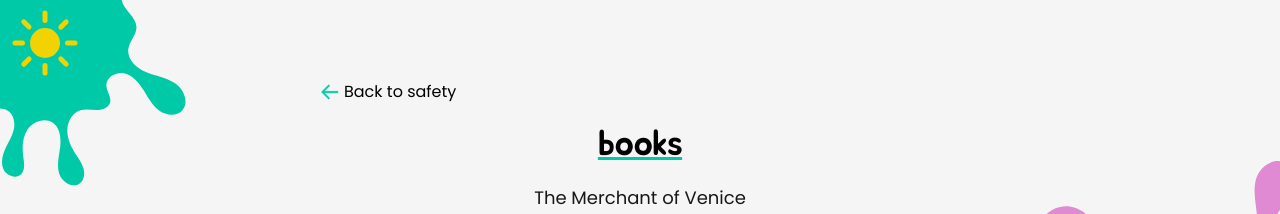
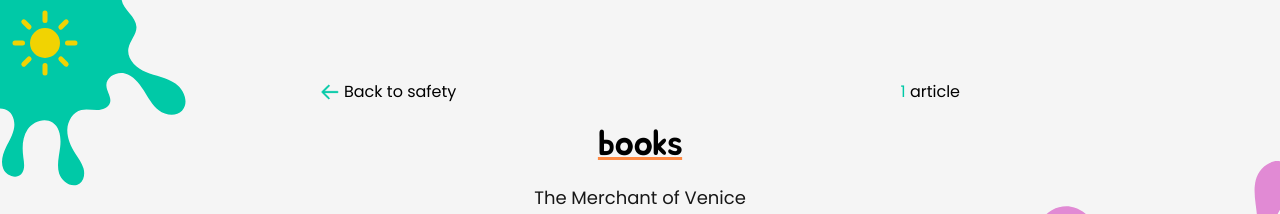
Before and after one commit to alex-cccu/Cradula, a Next.js app: page /articles/books in a window 1280 px wide. Shown: the top 214 px of the page. Built offline with nearby package versions, Linux system fonts and the light colour scheme.

Commit message:
Make readtime visible and redesign article headers (#39)
* Make readtime visible and redesign article headers

* Remove duplicated code and improve getting shuffled colours

* Improve colour picking

```diff
--- a/app/articles/[category]/[article]/page.tsx
+++ b/app/articles/[category]/[article]/page.tsx
@@ -1,8 +1,9 @@
-import Link from "next/link";
-import { ArrowLeftIcon } from "@heroicons/react/24/solid";
 import Splodge from "@/assets/Splodge";
 import Splodge2 from "@/assets/Splodge2";
 import getArticleContent from "@/lib/articles/getArticleContent";
+import getShuffledColours from "@/lib/utils/getShuffledColours";
+import ZigZag from "@/assets/ZigZag";
+import ArticleHeader from "@/components/Articles/ArticleHeader";
 
 const Article = async ({
   params,
@@ -14,38 +15,20 @@ const Article = async ({
     category: loadedParams.category,
     article: loadedParams.article,
   });
+  const colours = getShuffledColours(["cradula-green"]);
 
   return (
     <div className="relative overflow-x-hidden overflow-y-hidden w-screen">
       <section className="mx-auto w-10/12 md:w-1/2 mt-20 flex flex-col gap-5">
-        <div className="flex justify-between font-body place-items-center flex-col sm:hidden">
-          <Link
-            href={`/articles/${encodeURIComponent(articleContent.category)}`}
-            className="font-title text-2xl dark:font-titleDark animate-appear-fast hover:scale-115 ease-in-out transition-transform duration-500"
-          >
-            {articleContent.category}
-          </Link>
-        </div>
-        <div className="flex justify-between font-body place-items-center">
-          <Link
-            href={"/"}
-            className="group hover:scale-105 ease-in-out transition-transform duration-500 flex flex-row gap-1 place-items-center"
-          >
-            <ArrowLeftIcon
-              width={20}
-              className="stroke-cradula-green fill-cradula-green dark:stroke-cradula-red dark:fill-cradula-red group-hover:animate-back-bounce"
-            />
-            <p>Back to safety</p>
-          </Link>
-          <Link
-            href={`/articles/${encodeURIComponent(articleContent.category)}`}
-            className="font-title text-2xl dark:font-titleDark animate-appear-fast hover:scale-115 ease-in-out transition-transform duration-500 hidden sm:block"
-          >
-            {articleContent.category}
-          </Link>
-          <p className="animate-appear-fast">
-            {articleContent.date.toString()}
-          </p>
+        <ArticleHeader category={articleContent.category} colour={colours[0]} />
+        <div className="flex flex-col mx-auto text-center my-5 animate-appear-fast">
+          <h1 className="font-title dark:font-titleDark text-4xl dark:text-5xl text-center tracking-tight dark:tracking-normal">
+            {articleContent.title}
+          </h1>
+          <ZigZag colour={colours[0]} animated={false} />
+          <small className="text-neutral-600 dark:text-neutral-300 font-body pt-1.5 dark:pt-1">
+            {articleContent.readTime} | Published {articleContent.date}
+          </small>
         </div>
         <article
           className="article z-1 animate-appear"
--- a/app/articles/[category]/page.tsx
+++ b/app/articles/[category]/page.tsx
@@ -3,10 +3,20 @@ import { ArrowLeftIcon } from "@heroicons/react/24/solid";
 import Splodge from "@/assets/Splodge";
 import ArticleItemList from "@/components/HomePage/ArticleListItem";
 import getAllFromCategory from "@/lib/articles/getAllFromCategory";
+import getShuffledColours from "@/lib/utils/getShuffledColours";
 
 const Category = async ({ params }: { params: { category: string } }) => {
   const loadedParams = await params;
   const { articles, category } = getAllFromCategory(loadedParams.category);
+  const colors = getShuffledColours([
+    "cradula-green",
+    "cradula-red",
+    "cradula-blue",
+    "cradula-yellow",
+    "cradula-purple",
+  ]);
+
+  const articleCount = articles.length > 1 ? " articles" : " article";
 
   return (
     <div className="relative overflow-x-hidden overflow-y-hidden min-h-svh w-screen">
@@ -22,11 +32,21 @@ const Category = async ({ params }: { params: { category: string } }) => {
             />
             <p>Back to safety</p>
           </Link>
+          <span>
+            <span className="text-cradula-green dark:text-cradula-red">
+              {articles.length}
+            </span>
+            {articleCount}
+          </span>
         </div>
         <section className="flex flex-col gap-5 text-center z-2 animate-appear">
-          <h2 className="font-title dark:font-titleDark text-4xl dark:text-5xl text-center tracking-tight dark:tracking-normal underline decoration-cradula-green dark:decoration-cradula-red">
-            {category}
-          </h2>
+          <div className="mx-auto">
+            <h1
+              className={`font-title dark:font-titleDark text-4xl dark:text-5xl text-center tracking-tight dark:tracking-normal underline decoration-${colors[0]} dark:decoration-cradula-red`}
+            >
+              {category}
+            </h1>
+          </div>
           <ArticleItemList articles={articles} />
         </section>
       </section>
--- a/app/articles/books/merchant.md
+++ b/app/articles/books/merchant.md
@@ -3,8 +3,6 @@ title: "The Merchant of Venice"
 category: "books"
 date: "10-02-2025"
 ---
-
-# The Merchant of Venice
 
 ![Art](/merchant.jpeg)
 
--- a/app/articles/business/stevie-j.md
+++ b/app/articles/business/stevie-j.md
@@ -3,8 +3,6 @@ title: "Lessons from Steve Jobs"
 category: "business"
 date: "02-10-2025"
 ---
-
-# Lessons from Steve Jobs
 
 Steve Jobs, the iconic co-founder of Apple Inc., left an indelible mark on the tech industry and the world. His visionary approach to business, technology, and design revolutionized several industries. Here are some key lessons we can learn from his extraordinary life and career.
 
--- a/app/articles/software engineering/how-to-graduate.md
+++ b/app/articles/software engineering/how-to-graduate.md
@@ -4,8 +4,6 @@ subtitle: "A guide to graduate schemes and their application process"
 category: "software engineering"
 date: "10-10-2025"
 ---
-
-# Hello World! Now what?
 
 ## Intro
 
--- a/app/articles/software engineering/writing-clean-code.md
+++ b/app/articles/software engineering/writing-clean-code.md
@@ -3,8 +3,6 @@ title: "How to write clean code"
 category: "software engineering"
 date: "02-10-2025"
 ---
-
-# How to Write Clean Code
 
 Writing clean code is an essential skill for any developer. It not only makes your code more readable and maintainable but also makes it easier for others (and future you) to understand and modify. Here are some key principles to follow.
 
--- /dev/null
+++ b/assets/ZigZag.tsx
@@ -0,0 +1,40 @@
+const ZigZag = ({
+  colour,
+  animated,
+}: {
+  colour: string;
+  animated: boolean;
+}) => {
+  // Some unfortunate nastiness to do with the way Tailwind handles dynamic class names
+  const strokeColours: { [key: string]: string } = {
+    "cradula-pink": "stroke-cradula-pink",
+    "cradula-blue": "stroke-cradula-blue",
+    "cradula-yellow": "stroke-cradula-yellow",
+    "cradula-purple": "stroke-cradula-purple",
+    "cradula-orange": "stroke-cradula-orange",
+    "cradula-green": "stroke-cradula-green",
+    "cradula-red": "stroke-cradula-red",
+  };
+  const stroke = strokeColours[colour] || "stroke-neutral-900";
+
+  return (
+    <svg
+      className="mx-auto block w-[100%] h-3"
+      viewBox="0 0 100 10"
+      preserveAspectRatio="none"
+    >
+      <path
+        d="M0 8 L10 2 L20 8 L30 2 L40 8 L50 2 L60 8 L70 2 L80 8 L90 2 L100 8"
+        strokeWidth="4"
+        strokeLinecap="round"
+        fill="none"
+        {...(animated
+          ? { strokeDasharray: "200", strokeDashoffset: "200" }
+          : {})}
+        className={`group-hover:animate-draw ease-in-out duration-300 dark:stroke-cradula-red ${stroke}`}
+      />
+    </svg>
+  );
+};
+
+export default ZigZag;
--- /dev/null
+++ b/components/Articles/ArticleHeader.tsx
@@ -0,0 +1,47 @@
+import Link from "next/link";
+import { ArrowLeftIcon } from "@heroicons/react/24/solid";
+
+const ArticleHeader = ({
+  category,
+  colour,
+}: {
+  category: string;
+  colour: string;
+}) => {
+  // Some unfortunate nastiness to do with the way Tailwind handles dynamic class names
+  const decorationColours: { [key: string]: string } = {
+    "cradula-pink": "decoration-cradula-pink",
+    "cradula-blue": "decoration-cradula-blue",
+    "cradula-yellow": "decoration-cradula-yellow",
+    "cradula-purple": "decoration-cradula-purple",
+    "cradula-orange": "decoration-cradula-orange",
+    "cradula-green": "decoration-cradula-green",
+    "cradula-red": "decoration-cradula-red",
+  };
+  const decoration = decorationColours[colour] || "decoration-neutral-900";
+
+  return (
+    <div className="flex justify-between font-body place-items-center">
+      <Link
+        href={"/"}
+        className="group hover:scale-105 ease-in-out transition-transform duration-500 flex flex-row gap-1 place-items-center"
+      >
+        <ArrowLeftIcon
+          width={20}
+          className="stroke-cradula-green fill-cradula-green dark:stroke-cradula-red dark:fill-cradula-red
+          group-hover:animate-back-bounce"
+        />
+        <p>Back to safety</p>
+      </Link>
+      <Link
+        href={`/articles/${encodeURIComponent(category)}`}
+        className={`font-title dark:font-titleDark dark:tracking-wider text-xl dark:text-2xl animate-appear-fast
+        hover:scale-115 ease-in-out transition-transform duration-500 underline ${decoration} dark:decoration-cradula-red`}
+      >
+        {category}
+      </Link>
+    </div>
+  );
+};
+
+export default ArticleHeader;
--- a/components/HomePage/ArticleListItem.tsx
+++ b/components/HomePage/ArticleListItem.tsx
@@ -1,16 +1,10 @@
 import Link from "next/link";
 import type { ArticleItem } from "@/globalTypes";
-import { shuffle } from "@/lib/utils/shuffle";
+import getShuffledColours from "@/lib/utils/getShuffledColours";
+import ZigZag from "@/assets/ZigZag";
 
 const ArticleItemList = ({ articles }: { articles: ArticleItem[] }) => {
-  const colors = [
-    "stroke-cradula-red",
-    "stroke-cradula-green",
-    "stroke-cradula-blue",
-    "stroke-cradula-yellow",
-    "stroke-cradula-purple",
-  ];
-  shuffle(colors);
+  const colors = getShuffledColours(["cradula-orange", "cradula-pink"]);
   let i = -1;
   return (
     <div className="flex flex-col gap-2.5 font-body text-lg">
@@ -25,21 +19,7 @@ const ArticleItemList = ({ articles }: { articles: ArticleItem[] }) => {
             className="group text-neutral-900 dark:text-neutral-100 hover:scale-110 ease-in-out hover:font-bold transition duration-250 mx-auto"
           >
             {article.title}
-            <svg
-              className="mx-auto block w-[100%] h-3"
-              viewBox="0 0 100 10"
-              preserveAspectRatio="none"
-            >
-              <path
-                d="M0 8 L10 2 L20 8 L30 2 L40 8 L50 2 L60 8 L70 2 L80 8 L90 2 L100 8"
-                strokeWidth="4"
-                strokeLinecap="round"
-                fill="none"
-                strokeDasharray="200"
-                strokeDashoffset="200"
-                className={`group-hover:animate-draw ease-in-out duration-300 dark:stroke-cradula-red ${colors[i]}`}
-              />
-            </svg>
+            <ZigZag colour={colors[i]} animated={true} />
           </Link>
         );
       })}
--- /dev/null
+++ b/lib/utils/constants.ts
@@ -0,0 +1,9 @@
+export const allColours = [
+  "cradula-red",
+  "cradula-green",
+  "cradula-blue",
+  "cradula-yellow",
+  "cradula-purple",
+  "cradula-orange",
+  "cradula-pink",
+];
--- /dev/null
+++ b/lib/utils/getShuffledColours.ts
@@ -0,0 +1,19 @@
+import { allColours } from "./constants";
+import { shuffle } from "./shuffle";
+
+const getShuffledColours = (remove?: string[]): string[] => {
+  const colours = [...allColours];
+  if (remove && remove.length > 0) {
+    remove.forEach((colour) => {
+      const index = colours.indexOf(colour);
+      if (index > -1) {
+        colours.splice(index, 1);
+      }
+    });
+  }
+  shuffle(colours);
+
+  return colours;
+};
+
+export default getShuffledColours;
```
Also changed, not shown: 1 other file (tests, documents, lock files or other folders).
